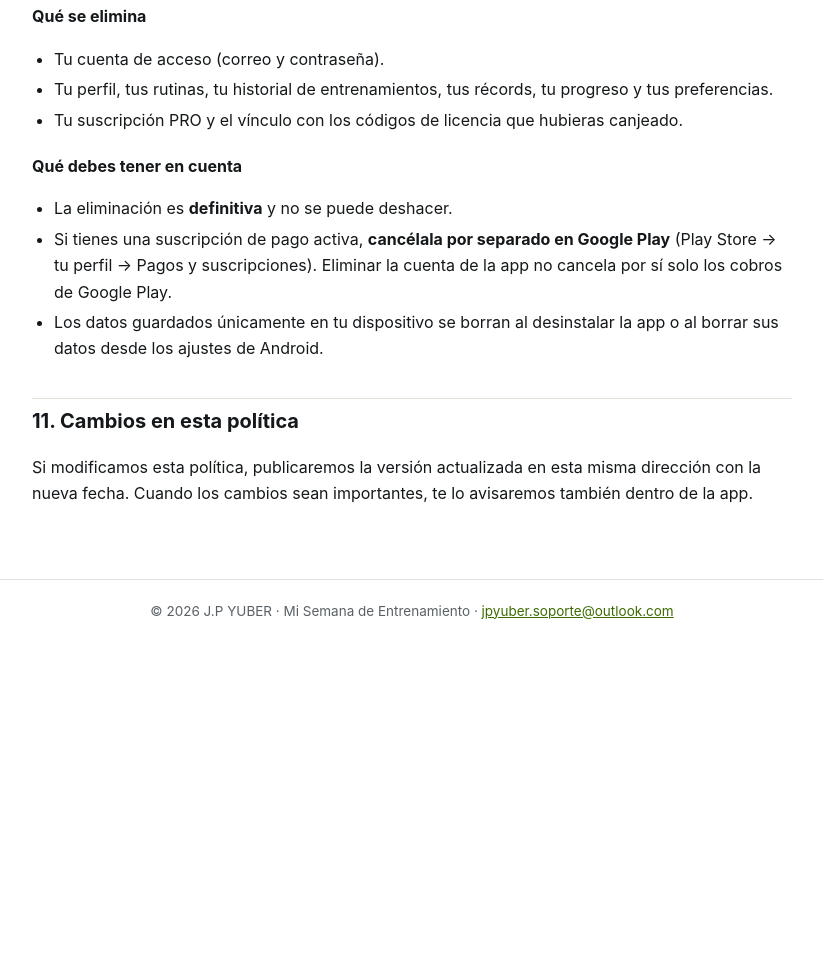
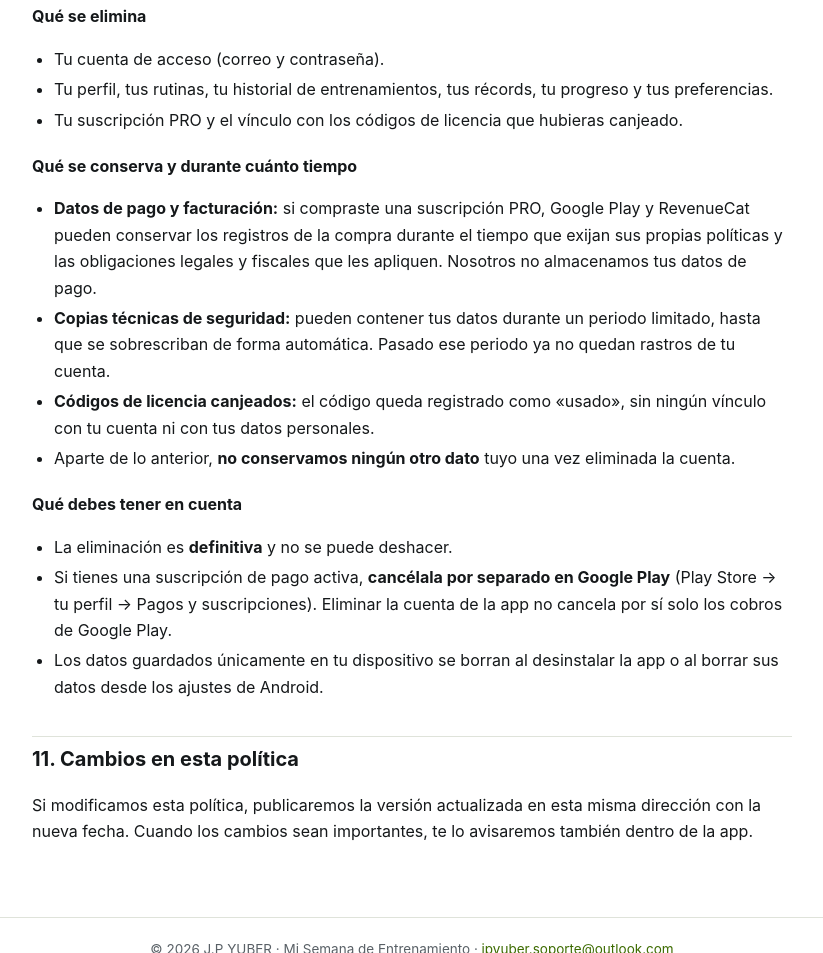
Before and after one commit to jpyuber/jpyuber-privacidad, a plain HTML site: page index.html in a window 1280 px wide. Shown: the part 3584-4537 px from the top of the page, without its empty margins (228-1051 px from the left). Before the commit the page ends 4226 px from the top, so only its background shows below. Drawn offline with Linux system fonts and the light colour scheme.

Commit message:
Add files via upload

```diff
--- a/index.html
+++ b/index.html
@@ -232,6 +232,14 @@
       <li>Tu suscripción PRO y el vínculo con los códigos de licencia que hubieras canjeado.</li>
     </ul>
 
+    <h3>Qué se conserva y durante cuánto tiempo</h3>
+    <ul>
+      <li><strong>Datos de pago y facturación:</strong> si compraste una suscripción PRO, Google Play y RevenueCat pueden conservar los registros de la compra durante el tiempo que exijan sus propias políticas y las obligaciones legales y fiscales que les apliquen. Nosotros no almacenamos tus datos de pago.</li>
+      <li><strong>Copias técnicas de seguridad:</strong> pueden contener tus datos durante un periodo limitado, hasta que se sobrescriban de forma automática. Pasado ese periodo ya no quedan rastros de tu cuenta.</li>
+      <li><strong>Códigos de licencia canjeados:</strong> el código queda registrado como «usado», sin ningún vínculo con tu cuenta ni con tus datos personales.</li>
+      <li>Aparte de lo anterior, <strong>no conservamos ningún otro dato</strong> tuyo una vez eliminada la cuenta.</li>
+    </ul>
+
     <h3>Qué debes tener en cuenta</h3>
     <ul>
       <li>La eliminación es <strong>definitiva</strong> y no se puede deshacer.</li>
```
